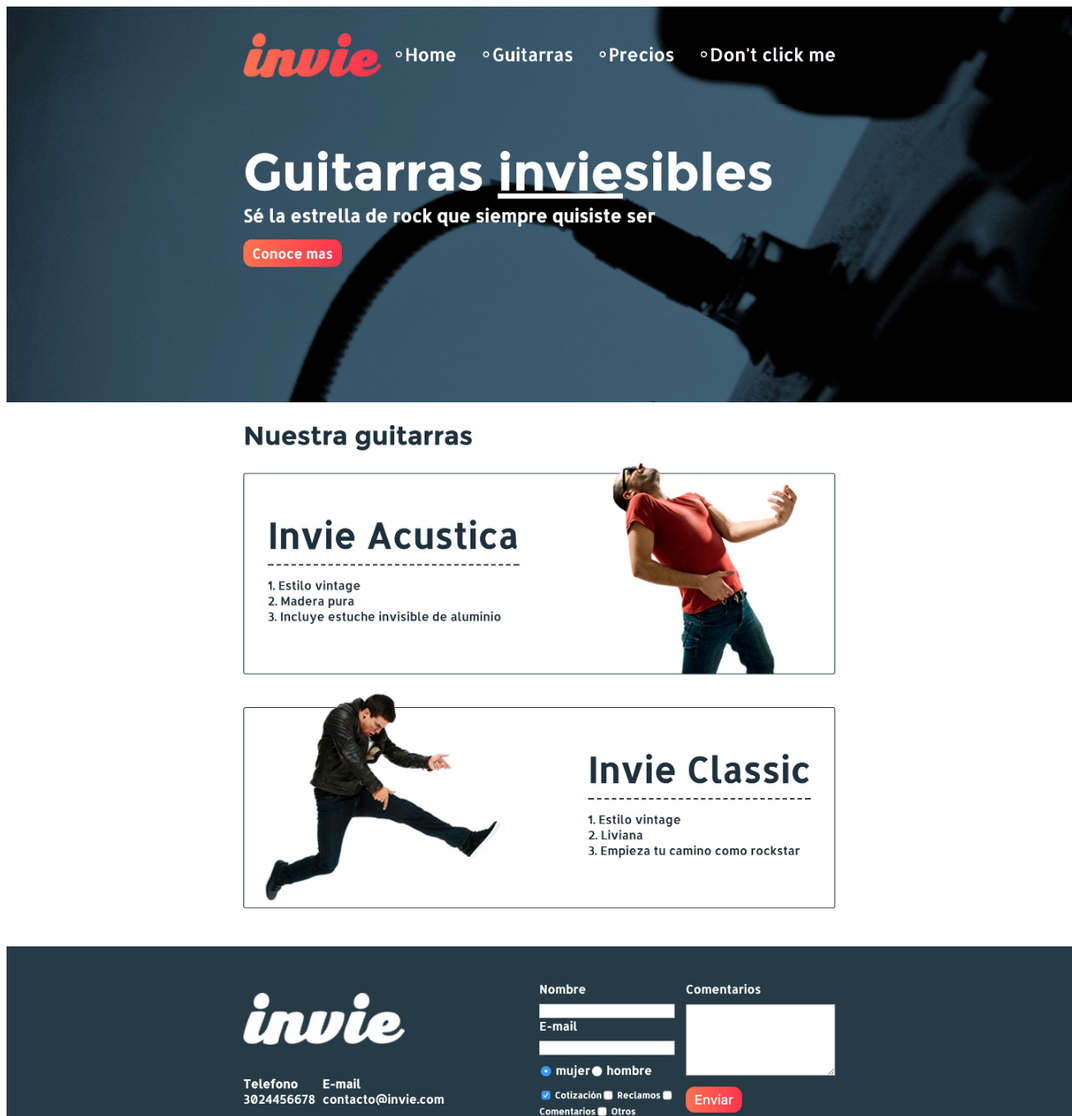
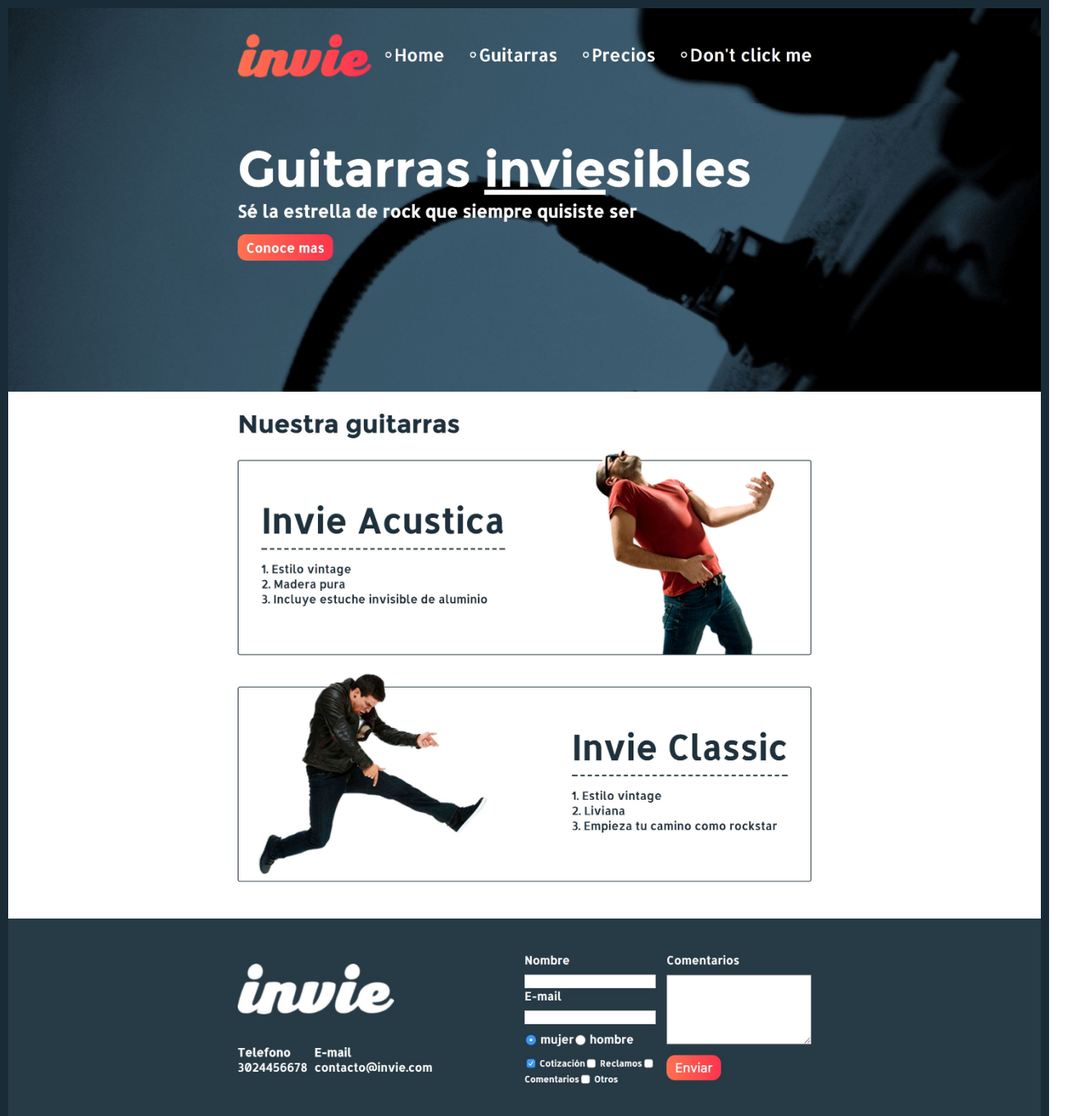
Before and after one commit to davidespinal96/invie-github, a plain HTML site: page index.html in a window 1280 px wide. Shown: the top 1362 px of the page at 82% size, 1308 px wide, since content can reach past the window. Drawn offline with Linux system fonts and the light colour scheme.

Commit message:
hotfix 1

```diff
--- a/index.html
+++ b/index.html
@@ -1,13 +1,24 @@
 <html>
     <head>
+      <title>Invie</title>
+      <style>
+        body {
+          margin: 0;
+          border : 10px solid #192b36;
+        }
+        img {
+          max-width: 100%;
+          vertical-align: top;
+        }
+      </style>
     </head>
     <body>
       <center>
-        <img style="width: 1300px;" src="header.jpg">
-        <img style="width: 1300px;" src="hero.jpg">
-        <img style="width: 1300px;" src="acustica.jpg">
-        <img style="width: 1300px;" src="clasica.jpg">
-        <img style="width: 1300px;" src="footer.jpg">
+        <img src="header.jpg" alt="">
+        <img src="hero.jpg" alt="">
+        <img src="acustica.jpg" alt="">
+        <img src="clasica.jpg" alt="">
+        <img src="footer.jpg" alt="">
       </center>
     </body>
 </html>
```
